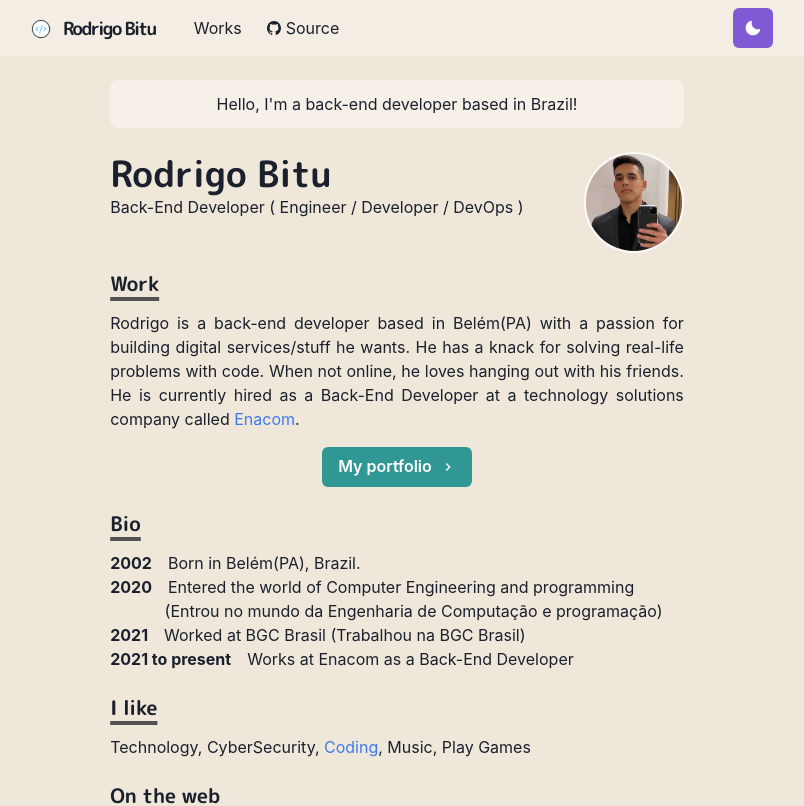
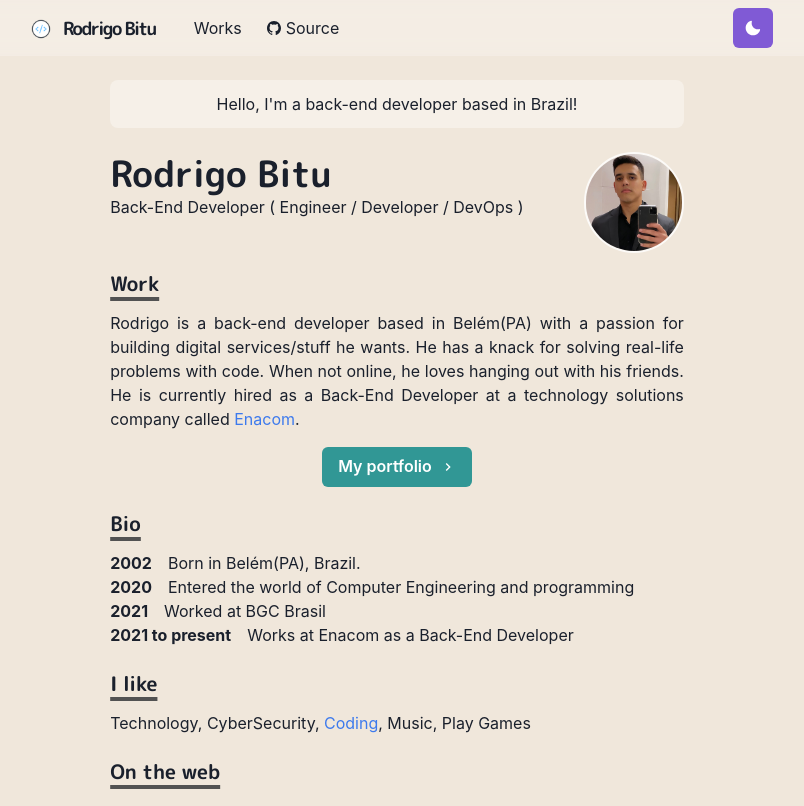
Before and after one commit to rodbitu/Portfolio, a Next.js app: page / in a window 1280 px wide. Shown: the top 806 px of the page, without its empty margins (243-1047 px from the left). Built offline with nearby package versions, Linux system fonts and the light colour scheme.

Commit message:
feat: remove bio i portuguese

```diff
--- a/pages/index.js
+++ b/pages/index.js
@@ -1,27 +1,27 @@
-import NextLink from 'next/link'
+import { ChevronRightIcon } from '@chakra-ui/icons'
 import {
+  Box,
   Button,
   Container,
-  Box,
   Heading,
+  Icon,
   Image,
   Link,
   List,
   ListItem,
-  Icon,
   useColorModeValue
 } from '@chakra-ui/react'
-import { ChevronRightIcon } from '@chakra-ui/icons'
-import Layout from '../components/layouts/article'
-import Section from '../components/section'
-import Paragraph from '../components/paragraph'
-import { BioSection, BioYear } from '../components/bio'
+import NextLink from 'next/link'
 import {
   IoLogoGithub,
+  IoLogoGoogle,
   IoLogoLinkedin,
-  IoLogoGoogle,
   IoReaderSharp
 } from 'react-icons/io5'
+import { BioSection, BioYear } from '../components/bio'
+import Layout from '../components/layouts/article'
+import Paragraph from '../components/paragraph'
+import Section from '../components/section'
 
 const Page = () => {
   return (
@@ -94,12 +94,11 @@ const Page = () => {
           </BioSection>
           <BioSection>
             <BioYear>2020</BioYear>
-            Entered the world of Computer Engineering and programming (Entrou no
-            mundo da Engenharia de Computação e programação)
+            Entered the world of Computer Engineering and programming
           </BioSection>
           <BioSection>
             <BioYear>2021</BioYear>
-            Worked at BGC Brasil (Trabalhou na BGC Brasil)
+            Worked at BGC Brasil
           </BioSection>
           <BioSection>
             <BioYear>2021 to present</BioYear>
```
